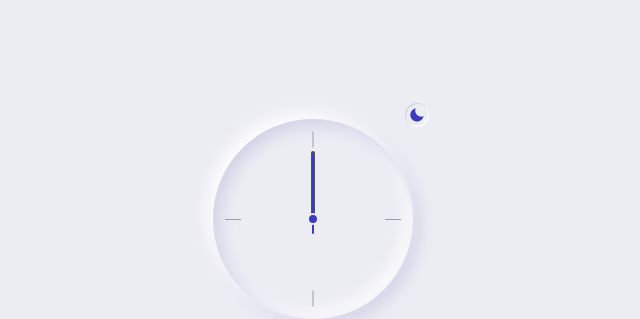
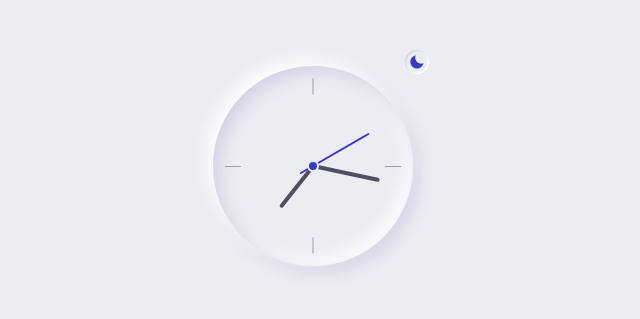
Before and after one commit to Juansantoss07/ClockUI, a plain HTML site: page index.html in a window 1280 px wide. Shown: the part 119-438 px from the top of the page, without its empty margins (327-967 px from the left). Drawn offline with nearby package versions, Linux system fonts and the light colour scheme.

Commit message:
atualização js

```diff
--- a/index.html
+++ b/index.html
@@ -1,5 +1,6 @@
 <!DOCTYPE html>
     <html lang="en">
+
     <head>
         <meta charset="UTF-8">
         <meta name="viewport" content="width=device-width, initial-scale=1.0">
@@ -54,6 +55,6 @@
         </section>
 
         <!--==================== MAIN JS ====================-->
-        <script src="assets/js/styles.scss"></script>
+        <script src="assets/js/main.js"></script>
     </body>
 </html>
```
